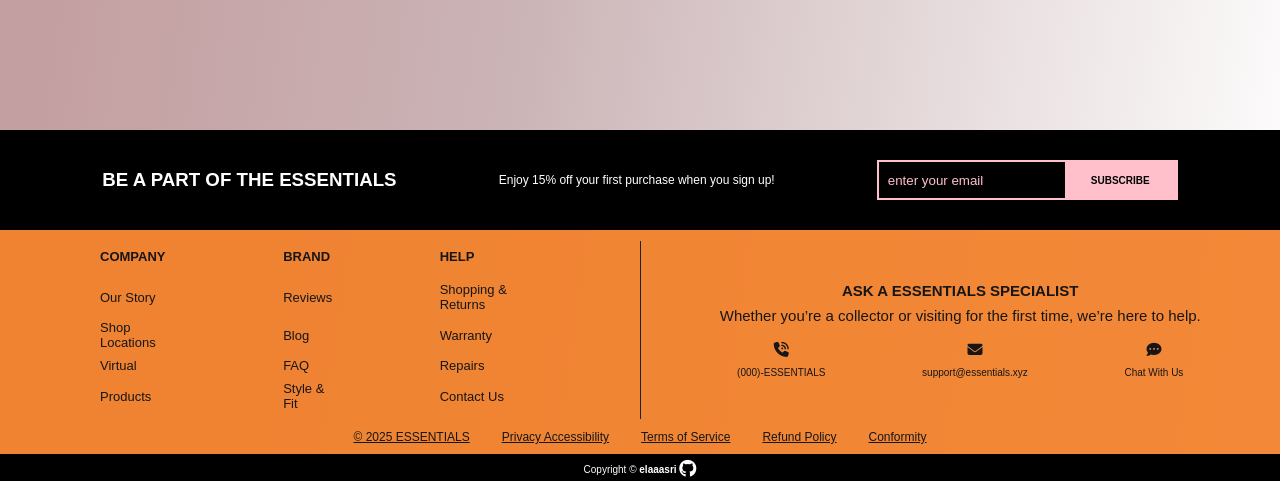
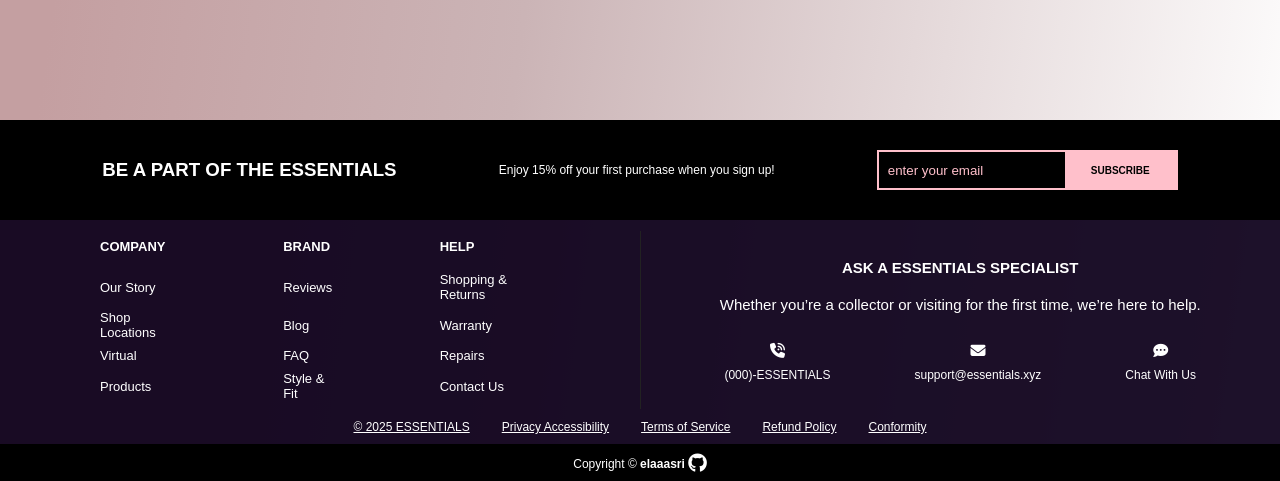
Before and after one commit to elaaasri/shopping-cart, a React (Vite) app: page /shop/1 in a window 1280 px wide. Shown: the part 316-797 px from the top of the page. Built offline with nearby package versions, Linux system fonts and the light colour scheme; no server answers.

Commit message:
refactor(Footer): convert Footer styles to css modules

```diff
--- a/src/App.jsx
+++ b/src/App.jsx
@@ -2,8 +2,8 @@ import Header from "./components/Header/Header.jsx";
 import { Outlet } from "react-router";
 import { useState, useEffect } from "react";
 import SearchBox from "./components/SearchBox";
-import Footer from "./pages/Footer";
 import getCategories from "./utils/getCategories";
+import Footer from "./components/Footer/Footer.jsx";
 
 function App() {
   const { data, loading, error } = useFetch("https://dummyjson.com/products");
--- a/src/pages/Footer.jsx
+++ b/src/components/Footer/Footer.jsx
@@ -1,17 +1,19 @@
+import styles from "./Footer.module.css";
+
 const Footer = () => {
   return (
-    <footer className="footer-container">
-      <div className="footer-promo-area">
+    <footer className={styles.container}>
+      <div className={styles.promoArea}>
         <h3>BE A PART OF THE ESSENTIALS</h3>
         <p>Enjoy 15% off your first purchase when you sign up!</p>
-        <div className="footer-promo-input">
+        <div className={styles.promoInput}>
           <input type="text" placeholder="enter your email" />
           <button>SUBSCRIBE</button>
         </div>
       </div>
 
-      <div className="footer-second-area">
-        <div className="footer-links">
+      <div className={styles.footerSecondArea}>
+        <div className={styles.links}>
           <table>
             <thead>
               <tr>
@@ -44,42 +46,42 @@ const Footer = () => {
             </tbody>
           </table>
         </div>
-        <div className="footer-contact">
+        <div className={styles.contact}>
           <h4>ASK A ESSENTIALS SPECIALIST</h4>
           <p>
             Whether you’re a collector or visiting for the first time, we’re
             here to help.
           </p>
-          <div className="footer-contact-icons">
+          <div className={styles.contactIcons}>
             <div>
-              <i class="fa-solid fa-phone-volume"></i>
+              <i className="fa-solid fa-phone-volume"></i>
               <p>(000)-ESSENTIALS</p>
             </div>
             <div>
-              <i class="fa-solid fa-envelope"></i>
+              <i className="fa-solid fa-envelope"></i>
               <p>support@essentials.xyz</p>
             </div>
             <div>
-              <i class="fa-solid fa-comment-dots"></i>
+              <i className="fa-solid fa-comment-dots"></i>
               <p>Chat With Us</p>
             </div>
           </div>
         </div>
       </div>
-      <div className="footer-legal">
+      <div className={styles.footerLegal}>
         <p>© 2025 ESSENTIALS</p>
         <p>Privacy Accessibility</p>
         <p>Terms of Service</p>
         <p>Refund Policy</p>
         <p>Conformity</p>
       </div>
-      <div className="footer-tag">
+      <div className={styles.footerTag}>
         <p>Copyright ©</p>
         &nbsp;
         <p>elaaasri</p>
         &nbsp;
         <a href="https://github.com/elaaasri">
-          <i className="footer-git-icon fab fa-github"></i>
+          <i className={`${styles.footerGitIcon} fab fa-github`}></i>
         </a>
       </div>
     </footer>
--- /dev/null
+++ b/src/components/Footer/Footer.module.css
@@ -0,0 +1,147 @@
+.container {
+  display: flex;
+  flex-direction: column;
+  margin-top: auto;
+  padding-top: 50px;
+}
+.promoArea {
+  display: flex;
+  justify-content: space-evenly;
+  align-items: center;
+  height: 100px;
+  color: white;
+  background-color: black;
+}
+.promoArea p {
+  font-size: 12px;
+}
+.promoInput {
+  display: flex;
+  justify-content: center;
+  align-items: center;
+  border: solid 2px pink;
+  height: 40px;
+}
+.promoInput input {
+  outline: none;
+  border: none;
+  height: 100%;
+  background-color: black;
+  color: white;
+  padding-left: 3%;
+}
+.promoInput input::placeholder {
+  color: pink;
+}
+.promoInput button {
+  outline: none;
+  border: none;
+  border: solid 1px pink;
+  background-color: pink;
+  font-size: 10px;
+  font-weight: bold;
+  width: 120px;
+  height: 100%;
+  cursor: pointer;
+}
+.promoInput button:hover {
+  text-decoration: underline;
+}
+.footerSecondArea {
+  display: flex;
+  align-items: center;
+  justify-content: space-evenly;
+  background-color: #0d001bee;
+  color: rgb(22, 22, 22);
+  height: auto;
+  min-height: 200px;
+  color: white;
+}
+.links {
+  font-size: 13px;
+  flex: 1;
+  border-right: solid rgb(34, 34, 34) 1px;
+}
+table {
+  border-spacing: 100px 8px;
+}
+th,
+td {
+  text-align: left;
+}
+th {
+  padding-bottom: 10px;
+}
+td {
+  cursor: pointer;
+}
+td:hover {
+  text-decoration: underline;
+  color: black;
+  color: pink;
+}
+.contact {
+  display: flex;
+  flex-direction: column;
+  justify-content: center;
+  align-items: center;
+  gap: 20px;
+  font-size: 15px;
+  flex: 1;
+}
+.contactIcons {
+  display: flex;
+  justify-content: space-evenly;
+  align-items: center;
+  width: 100%;
+  padding-top: 10px;
+}
+.contactIcons div {
+  display: flex;
+  flex-direction: column;
+  justify-content: center;
+  align-items: center;
+  gap: 10px;
+}
+.contactIcons p {
+  font-size: 12px;
+}
+.footerLegal {
+  display: flex;
+  justify-content: center;
+  align-items: center;
+  gap: 2rem;
+  flex: 1;
+  font-size: 12px;
+  background-color: #0d001bee;
+  text-decoration: underline;
+  padding-bottom: 10px;
+  color: white;
+}
+.footerLegal p:hover {
+  cursor: pointer;
+  color: pink;
+}
+.footerTag {
+  display: flex;
+  justify-content: center;
+  align-items: center;
+  min-height: 40px;
+  background-color: black;
+  color: white;
+  font-size: 12px;
+}
+.footerTag p:nth-child(2) {
+  font-weight: bold;
+}
+.footerGitIcon {
+  text-decoration: none;
+  color: white;
+  cursor: pointer;
+  font-size: 1.2rem;
+  transition: transform 300ms;
+}
+.footerGitIcon:hover {
+  transform: translateY(-20%);
+  text-shadow: 0px 0px 5px white;
+}
--- a/src/pages/CategoryPage/CategoryPage.jsx
+++ b/src/pages/CategoryPage/CategoryPage.jsx
@@ -7,17 +7,16 @@ const CategoryPage = () => {
   const { category } = useParams();
   const filteredCategoryProducts = getCategoryByName(products, category);
 
-  console.log(filteredCategoryProducts);
-
   return (
     <div className={styles.container}>
       <nav className={styles.nav}>
-        {categories.map(({ catName }) => {
+        {categories.map(({ catName }, index) => {
           const isClicked = catName === category;
           return (
             <Link
+              className={isClicked ? styles.clickedCategoryNav : ""}
               to={`/shop/${catName}`}
-              className={isClicked ? styles.clickedCategoryNav : ""}
+              key={index}
             >
               {catName.toUpperCase()}
             </Link>
--- a/src/pages/ShopPage/ShopPage.jsx
+++ b/src/pages/ShopPage/ShopPage.jsx
@@ -1,7 +1,5 @@
 import { Link, useOutletContext } from "react-router";
 import styles from "./ShopPage.module.css";
-
-console.log(styles);
 
 // displays all available product categories :
 const ShopPage = () => {
--- a/src/pages/ShopPage/ShopPage.module.css
+++ b/src/pages/ShopPage/ShopPage.module.css
@@ -11,10 +11,8 @@
 }
 .title {
   text-align: center;
-  letter-spacing: 0.2rem;
-  text-decoration: underline;
-  text-underline-offset: 4px;
-  text-decoration: underline rgb(197, 68, 90) 1px double;
+  letter-spacing: 0.3rem;
+  font-size: 1.3rem;
 }
 .grid {
   display: flex;
--- a/src/style.css
+++ b/src/style.css
@@ -87,153 +87,6 @@ body {
   100% {
     transform: translate3d(0, 0, 0);
   }
-}
-/* footer styles */
-.footer-container {
-  display: flex;
-  flex-direction: column;
-  margin-top: auto;
-  padding-top: 50px;
-}
-.footer-promo-area {
-  display: flex;
-  justify-content: space-evenly;
-  align-items: center;
-  height: 100px;
-  color: white;
-  background-color: black;
-}
-.footer-promo-area p {
-  font-size: 12px;
-}
-.footer-promo-input {
-  display: flex;
-  justify-content: center;
-  align-items: center;
-  border: solid 2px pink;
-  height: 40px;
-}
-.footer-promo-input input {
-  outline: none;
-  border: none;
-  height: 100%;
-  background-color: black;
-  color: white;
-  padding-left: 3%;
-}
-.footer-promo-input input::placeholder {
-  color: pink;
-}
-.footer-promo-input button {
-  outline: none;
-  border: none;
-  border: solid 1px pink;
-  background-color: pink;
-  font-size: 10px;
-  font-weight: bold;
-  width: 120px;
-  height: 100%;
-  cursor: pointer;
-}
-.footer-promo-input button:hover {
-  text-decoration: underline;
-}
-
-.footer-second-area {
-  display: flex;
-  align-items: center;
-  justify-content: space-evenly;
-  background-color: #f3812aee;
-  color: rgb(22, 22, 22);
-  height: auto;
-  min-height: 200px;
-}
-.footer-links {
-  font-size: 13px;
-  flex: 1;
-  border-right: solid rgb(34, 34, 34) 1px;
-}
-table {
-  border-spacing: 100px 8px;
-}
-th,
-td {
-  text-align: left;
-}
-th {
-  padding-bottom: 10px;
-}
-td {
-  cursor: pointer;
-}
-td:hover {
-  text-decoration: underline;
-  color: black;
-}
-.footer-contact {
-  display: flex;
-  flex-direction: column;
-  justify-content: center;
-  align-items: center;
-  gap: 8px;
-  font-size: 15px;
-  flex: 1;
-}
-.footer-contact-icons {
-  display: flex;
-  justify-content: space-evenly;
-  align-items: center;
-  width: 100%;
-  padding-top: 10px;
-}
-.footer-contact-icons div {
-  display: flex;
-  flex-direction: column;
-  justify-content: center;
-  align-items: center;
-  gap: 10px;
-}
-.footer-contact-icons p {
-  font-size: 10px;
-}
-.footer-legal {
-  display: flex;
-  justify-content: center;
-  align-items: center;
-  gap: 2rem;
-  flex: 1;
-  font-size: 12px;
-  background-color: #f3812aee;
-  text-decoration: underline;
-  color: rgb(22, 22, 22);
-  padding-bottom: 10px;
-}
-.footer-legal p:hover {
-  color: black;
-  cursor: pointer;
-}
-.footer-tag {
-  display: flex;
-  justify-content: center;
-  align-items: center;
-  min-height: 30px;
-  background-color: black;
-  color: white;
-  font-size: 10px;
-}
-.footer-tag p:nth-child(2) {
-  font-weight: bold;
-}
-.footer-git-icon {
-  text-decoration: none;
-  color: white;
-  cursor: pointer;
-  font-size: 1.1rem;
-  transition: transform 300ms;
-}
-.footer-git-icon:hover {
-  transform: translateY(-20%);
-  text-shadow: 0px 0px 5px white;
 }
 
 /* nav bar container styles */
```
